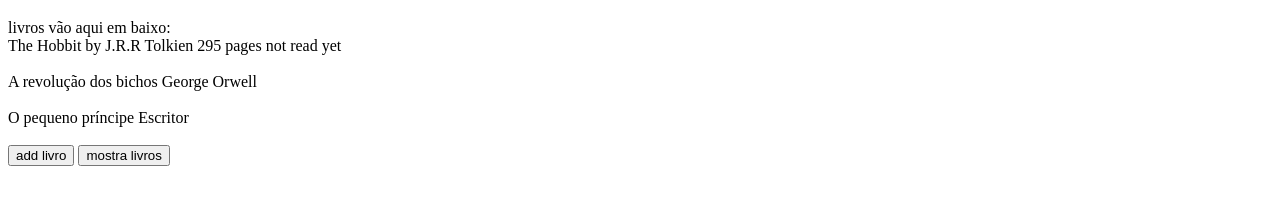
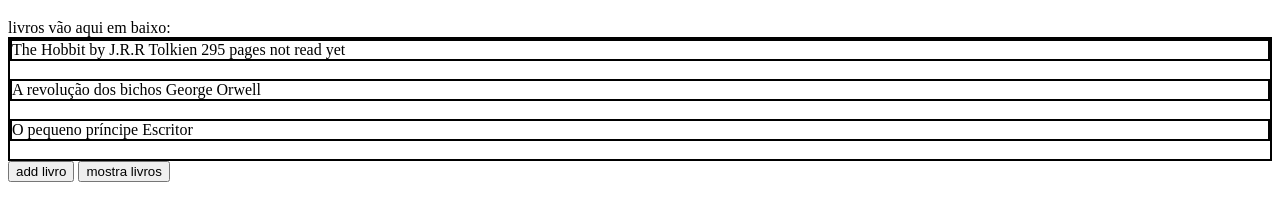
Before and after one commit to rodszzz/libraryProject, a plain HTML site: page index.html in a window 1280 px wide. Both pictures are taken after a click on the button "mostra livros". Shown: the part 61-282 px from the top of the page. Drawn offline with Linux system fonts and the light colour scheme.

Commit message:
Add borders to see the changes I'll do later

```diff
--- a/index.html
+++ b/index.html
@@ -1,16 +1,17 @@
-<!DOCTYPE html>
+<!doctype html>
 <html lang="en">
   <head>
-  <meta charset="UTF-8">
-  <meta name="viewport" content="width=device-width, initial-scale=1.0">
-  <link rel="stylesheet" href="style.css">
+    <meta charset="UTF-8" />
+    <meta name="viewport" content="width=device-width, initial-scale=1.0" />
+    <link rel="stylesheet" href="style.css" />
     <script src="script.js" defer></script>
     <title>Library</title>
   </head>
+
   <body>
     <h1>hello world! oioi :)</h1>
 
-  <div>livros vão aqui em baixo: <br></div>
+    <div>livros vão aqui em baixo: <br /></div>
     <div id="livro"></div>
 
     <button id="botao-add">add livro</button>
--- a/script.js
+++ b/script.js
@@ -1,39 +1,42 @@
-const myLibrary = ["The Hobbit by J.R.R Tolkien 295 pages not read yet", "A revolução dos bichos George Orwell", "O pequeno príncipe Escritor"];
+const myLibrary = [
+  "The Hobbit by J.R.R Tolkien 295 pages not read yet",
+  "A revolução dos bichos George Orwell",
+  "O pequeno príncipe Escritor",
+];
 
-function book () {
+function book() {
   // the constructor
 }
 
 function addBookToLibrary(livro) {
   // adiciona o livro na biblio
-  myLibrary.push(livro)
+  myLibrary.push(livro);
 }
 
 function displayBooks() {
   // document.getElementById("livro").innerHTML = myLibrary[0]
-  const livros = document.getElementById("livro")
+  const livros = document.getElementById("livro");
   // livros.innerHTML = myLibrary[0]
 
-  myLibrary.forEach(mostrar)
+  myLibrary.forEach(mostrar);
   function mostrar(value, index, array) {
-    livros.innerHTML += "<div>" + value + "</div>" + "<br>"
+    livros.innerHTML += `<div id="livro">` + value + "</div>" + "<br>";
   }
 }
 
-
 // displayBooks();
 
-document.getElementById("botao-add").addEventListener('click', (button) => {
+document.getElementById("botao-add").addEventListener("click", (button) => {
   // isso só muda o livro pro 2 da lista
   // document.getElementById("livro").innerHTML = myLibrary[1]
 
   // isso daqui pede um livro e joga na função de adicionar na biblio
-  let x = prompt("diz ai otro")
-  addBookToLibrary(x)
-})
+  let x = prompt("diz ai otro");
+  addBookToLibrary(x);
+});
 
-document.getElementById("botao-mostrar").addEventListener('click', (button) => {
+document.getElementById("botao-mostrar").addEventListener("click", (button) => {
   // isso daqui pega os livros da biblioteca e poe tudo sem formatação direto no html
   // document.getElementById("livro").innerHTML = myLibrary
-  displayBooks()
-})
+  displayBooks();
+});
--- a/style.css
+++ b/style.css
@@ -0,0 +1,6 @@
+#livro {
+  /* border: 1px black; */
+  border-style: solid;
+  border-width: 2px;
+  border-color: black;
+}
```
Lines whose indentation alone changed are shown as unchanged.
